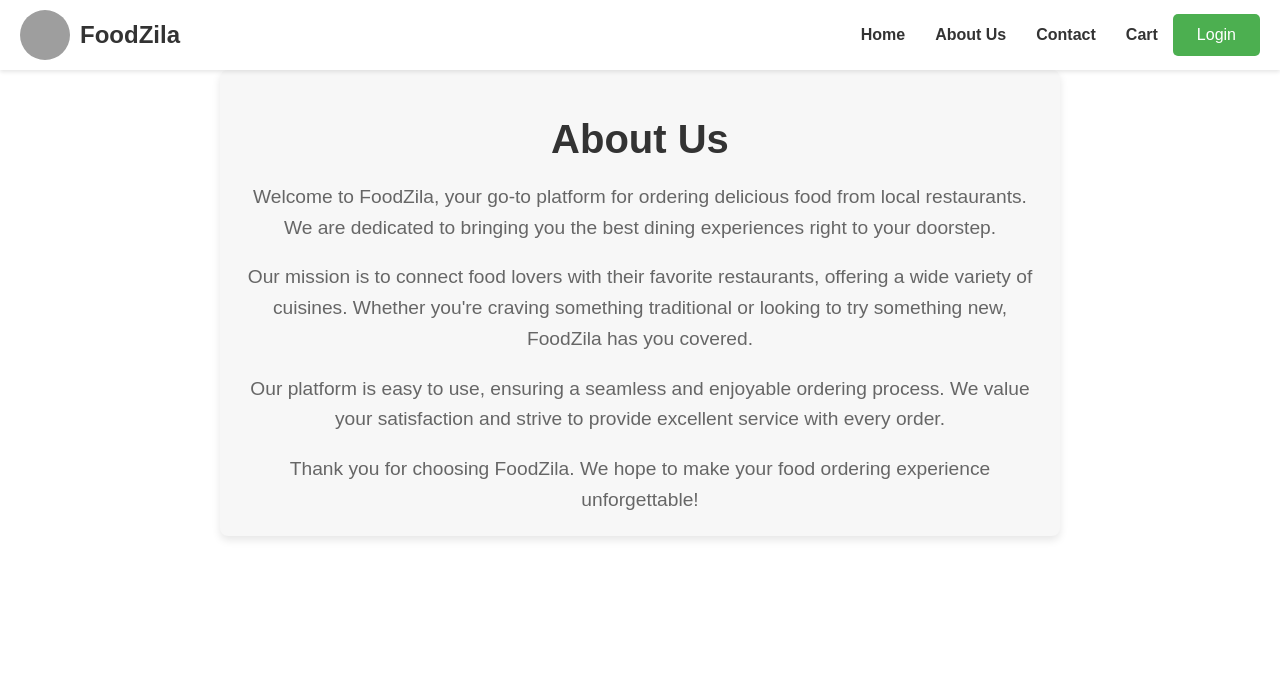
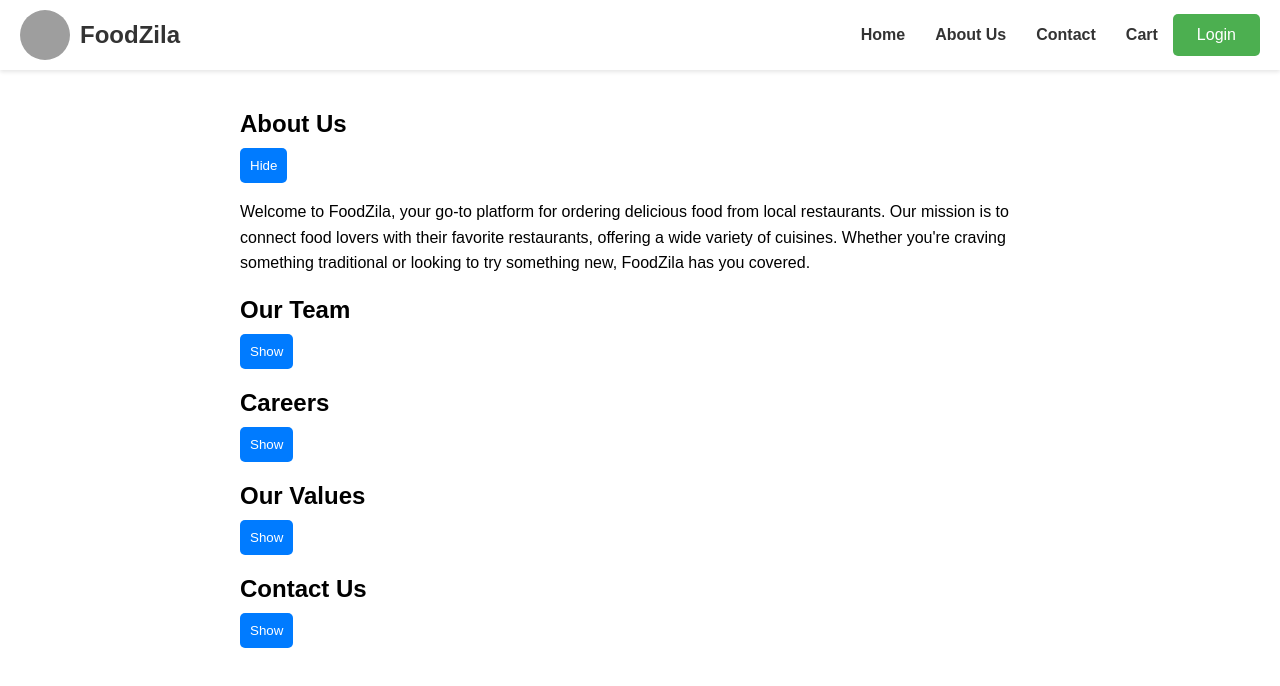
Before and after one commit to rashmantri/FoodZila, a React (Vite) app: page /about in a window 1280 px wide. Shown: the top 686 px of the page. Built offline with nearby package versions, Linux system fonts and the light colour scheme; grey boxes are pictures that could not be loaded.

Commit message:
Added Login Page And Collapsable Accordian

```diff
--- a/src/components/About.jsx
+++ b/src/components/About.jsx
@@ -1,28 +1,69 @@
+import { useState } from "react"
 import styles from "./About.module.css"
 
+const Section = ({ title, description, isVisible, toggleVisibility }) => {
+	return (
+		<div className={styles.section}>
+			<h2 className={styles.title}>{title}</h2>
+			<button
+				className={styles.toggleButton}
+				onClick={toggleVisibility}>
+				{isVisible ? "Hide" : "Show"}
+			</button>
+			{isVisible && <p className={styles.description}>{description}</p>}
+		</div>
+	)
+}
+
 const About = () => {
+	const [visibleSection, setVisibleSection] = useState("about")
+
+	const toggleVisibility = (section) => {
+		setVisibleSection((prev) => (prev === section ? "" : section))
+	}
+
 	return (
-		<div className={styles.aboutContainer}>
-			<h1 className={styles.aboutTitle}>About Us</h1>
-			<p className={styles.aboutText}>
-				Welcome to FoodZila, your go-to platform for ordering delicious food
-				from local restaurants. We are dedicated to bringing you the best dining
-				experiences right to your doorstep.
-			</p>
-			<p className={styles.aboutText}>
-				Our mission is to connect food lovers with their favorite restaurants,
-				offering a wide variety of cuisines. Whether you're craving something
-				traditional or looking to try something new, FoodZila has you covered.
-			</p>
-			<p className={styles.aboutText}>
-				Our platform is easy to use, ensuring a seamless and enjoyable ordering
-				process. We value your satisfaction and strive to provide excellent
-				service with every order.
-			</p>
-			<p className={styles.aboutText}>
-				Thank you for choosing FoodZila. We hope to make your food ordering
-				experience unforgettable!
-			</p>
+		<div className={styles.container}>
+			<Section
+				title={"About Us"}
+				description={
+					"Welcome to FoodZila, your go-to platform for ordering delicious food from local restaurants. Our mission is to connect food lovers with their favorite restaurants, offering a wide variety of cuisines. Whether you're craving something traditional or looking to try something new, FoodZila has you covered."
+				}
+				isVisible={visibleSection === "about"}
+				toggleVisibility={() => toggleVisibility("about")}
+			/>
+			<Section
+				title={"Our Team"}
+				description={
+					"Our team consists of dedicated professionals who are passionate about food and technology. From our developers to our customer support team, everyone at FoodZila is committed to making your food ordering experience exceptional."
+				}
+				isVisible={visibleSection === "team"}
+				toggleVisibility={() => toggleVisibility("team")}
+			/>
+			<Section
+				title={"Careers"}
+				description={
+					"Are you passionate about food and technology? Join our team at FoodZila! We are always looking for talented individuals to help us enhance our platform and provide the best service to our users. Check our careers page for open positions."
+				}
+				isVisible={visibleSection === "career"}
+				toggleVisibility={() => toggleVisibility("career")}
+			/>
+			<Section
+				title={"Our Values"}
+				description={
+					"At FoodZila, we believe in integrity, innovation, and customer satisfaction. We are committed to providing a platform that not only meets but exceeds your expectations. Our values drive us to continuously improve and deliver an outstanding experience."
+				}
+				isVisible={visibleSection === "values"}
+				toggleVisibility={() => toggleVisibility("values")}
+			/>
+			<Section
+				title={"Contact Us"}
+				description={
+					"Have questions or feedback? Reach out to us through our contact page. We value your input and are here to assist you with any inquiries or concerns you may have. Your satisfaction is our top priority."
+				}
+				isVisible={visibleSection === "contact"}
+				toggleVisibility={() => toggleVisibility("contact")}
+			/>
 		</div>
 	)
 }
--- a/src/components/About.module.css
+++ b/src/components/About.module.css
@@ -1,28 +1,33 @@
+.container {
+    padding: 20px;
+    max-width: 800px;
+    margin: 0 auto;
+}
 
+.section {
+    margin-bottom: 20px;
+}
 
-.aboutContainer {
-	max-width: 800px;
-	margin: 0 auto;
-	padding: 20px;
-	text-align: center;
-	background-color: #f7f7f7;
-	border-radius: 8px;
-	box-shadow: 0 4px 8px rgba(0, 0, 0, 0.1);
-  }
+.title {
+    font-size: 1.5rem;
+    margin-bottom: 10px;
+}
 
-  .aboutTitle {
-	font-size: 2.5em;
-	color: #333;
-	margin-bottom: 20px;
-  }
+.toggleButton {
+    background-color: #007bff;
+    color: #fff;
+    border: none;
+    padding: 10px;
+    border-radius: 5px;
+    cursor: pointer;
+    transition: background-color 0.3s;
+}
 
-  .aboutText {
-	font-size: 1.2em;
-	color: #666;
-	line-height: 1.6;
-	margin-bottom: 15px;
-  }
+.toggleButton:hover {
+    background-color: #0056b3;
+}
 
-  .aboutText:last-of-type {
-	margin-bottom: 0;
-  }
+.description {
+    font-size: 1rem;
+    line-height: 1.6;
+}
--- a/src/components/Header.jsx
+++ b/src/components/Header.jsx
@@ -1,9 +1,22 @@
 import { useState } from "react"
-import { Link } from "react-router-dom"
+import { Link, useNavigate } from "react-router-dom"
 import styles from "./Header.module.css"
+import Login from "./Login"
 
 const Header = () => {
 	const [login, setLogin] = useState("Login")
+	const navigate = useNavigate() // Using useNavigate hook
+
+	const handleButtonClick = () => {
+		if (login === "Login") {
+			setLogin("Logout")
+			navigate("/login") // Navigate to the login route
+		} else {
+			setLogin("Login")
+			// You can redirect to another page or perform logout actions here
+		}
+	}
+
 	return (
 		<div className={styles.hdr}>
 			<div className={styles.ttl}>
@@ -47,13 +60,7 @@ const Header = () => {
 				</ul>
 				<button
 					className={styles.btn}
-					onClick={() => {
-						if (login === "Login") {
-							setLogin("Logout")
-						} else {
-							setLogin("Login")
-						}
-					}}>
+					onClick={handleButtonClick}>
 					{login}
 				</button>
 			</div>
--- /dev/null
+++ b/src/components/Login.jsx
@@ -0,0 +1,53 @@
+// Login.js
+import React, { useState } from "react"
+import styles from "./Login.module.css" // Importing the CSS module
+
+const Login = () => {
+	const [email, setEmail] = useState("")
+	const [password, setPassword] = useState("")
+
+	const handleSubmit = (e) => {
+		e.preventDefault()
+		// Handle form submission logic here
+		console.log(`Email: ${email}, Password: ${password}`)
+	}
+
+	return (
+		<div className={styles.container}>
+			<form
+				className={styles.loginForm}
+				onSubmit={handleSubmit}>
+				<h2 className={styles.title}>Login</h2>
+				<div className={styles.formGroup}>
+					<label htmlFor="email">Email</label>
+					<input
+						type="email"
+						id="email"
+						value={email}
+						onChange={(e) => setEmail(e.target.value)}
+						className={styles.input}
+						required
+					/>
+				</div>
+				<div className={styles.formGroup}>
+					<label htmlFor="password">Password</label>
+					<input
+						type="password"
+						id="password"
+						value={password}
+						onChange={(e) => setPassword(e.target.value)}
+						className={styles.input}
+						required
+					/>
+				</div>
+				<button
+					type="submit"
+					className={styles.button}>
+					Login
+				</button>
+			</form>
+		</div>
+	)
+}
+
+export default Login
--- /dev/null
+++ b/src/components/Login.module.css
@@ -0,0 +1,58 @@
+/* Login.module.css */
+.container {
+    display: flex;
+    justify-content: center;
+    align-items: center;
+    height: 100vh;
+    background-color: #f4f4f4;
+}
+
+.loginForm {
+    background-color: white;
+    padding: 2rem;
+    border-radius: 8px;
+    box-shadow: 0px 4px 12px rgba(0, 0, 0, 0.1);
+    width: 100%;
+    max-width: 400px;
+}
+
+.title {
+    text-align: center;
+    margin-bottom: 2rem;
+    font-size: 1.5rem;
+    color: #333;
+}
+
+.formGroup {
+    margin-bottom: 1.5rem;
+}
+
+label {
+    display: block;
+    margin-bottom: 0.5rem;
+    font-size: 0.9rem;
+    color: #555;
+}
+
+.input {
+    width: 100%;
+    padding: 0.75rem;
+    border: 1px solid #ddd;
+    border-radius: 4px;
+    font-size: 1rem;
+}
+
+.button {
+    width: 100%;
+    padding: 0.75rem;
+    background-color: #007bff;
+    color: white;
+    border: none;
+    border-radius: 4px;
+    font-size: 1rem;
+    cursor: pointer;
+}
+
+.button:hover {
+    background-color: #0056b3;
+}
--- a/src/main.jsx
+++ b/src/main.jsx
@@ -7,6 +7,7 @@ import About from "./components/About.jsx"
 import ErrorPage from "./components/ErrorPage.jsx"
 import Body from "./components/Body.jsx"
 import Contact from "./components/Contact.jsx"
+import Login from "./components/Login.jsx"
 import RestaurantMenu from "./components/RestaurantMenu.jsx"
 
 const Cart = lazy(() => import("./components/Cart.jsx"))
@@ -46,6 +47,11 @@ const appRouter = createBrowserRouter([
 				),
 				errorElement: <ErrorPage />,
 			},
+			{
+				path: "/login",
+				element: <Login />,
+				errorElement: <ErrorPage />,
+			},
 		],
 	},
 ])
```
